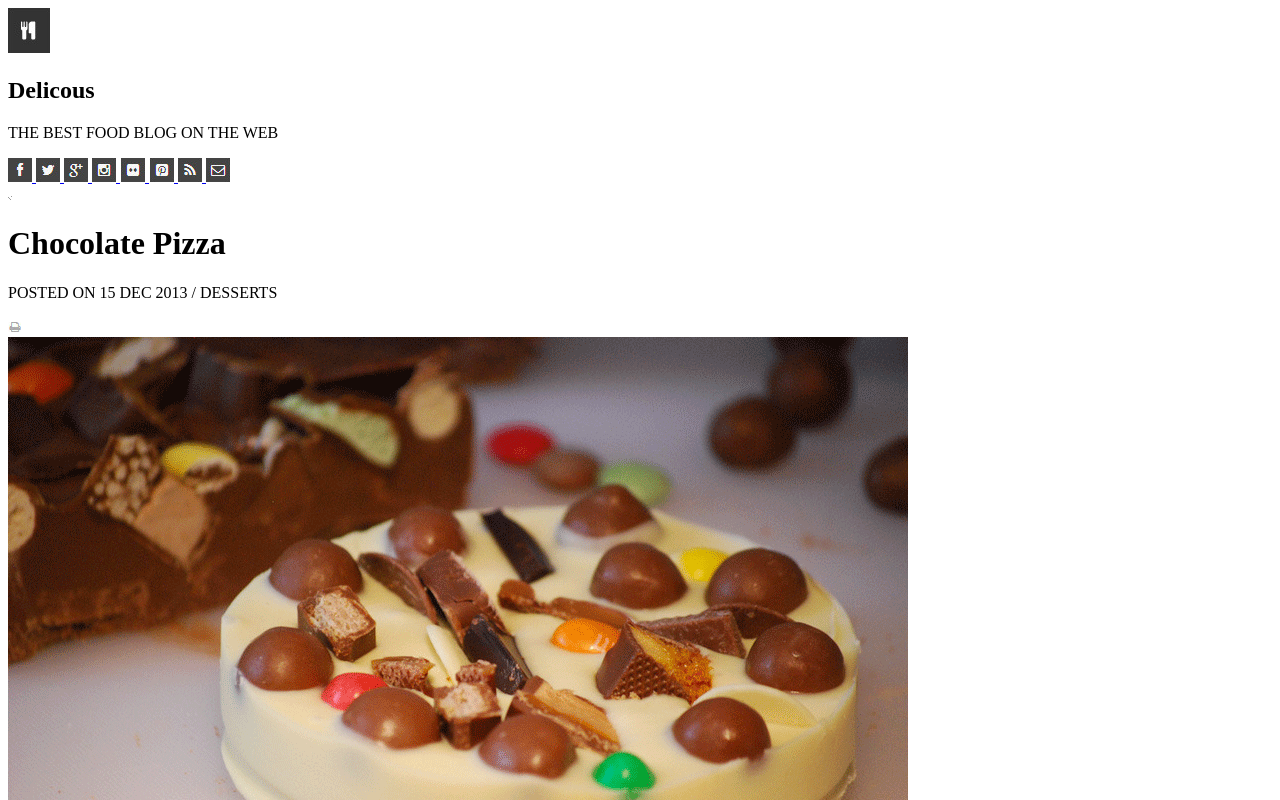
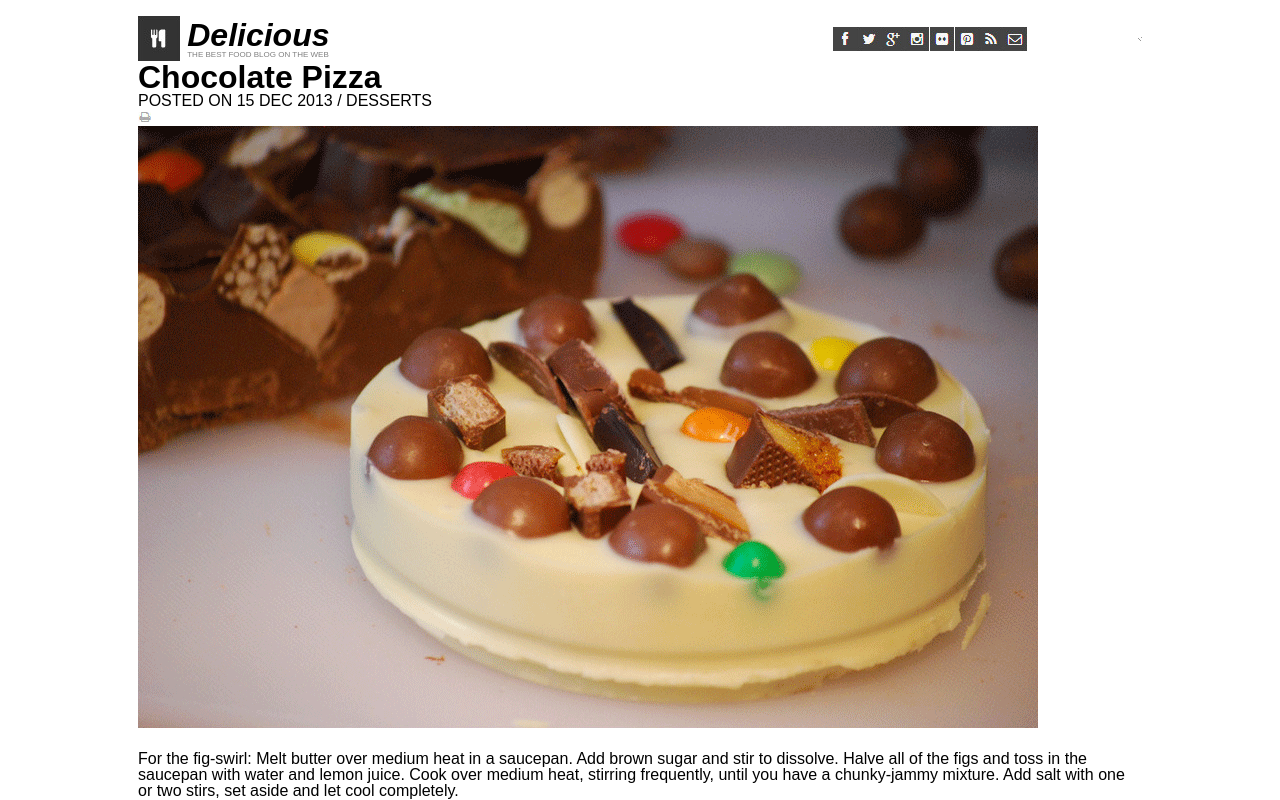
Before and after one commit to MannyGGB/chocolate-pizza, a plain HTML site: page index.html in a window 1280 px wide. Shown: the top 800 px of the page. Drawn offline with Linux system fonts and the light colour scheme.

Commit message:
Add CSS style

```diff
--- a/index.html
+++ b/index.html
@@ -3,20 +3,22 @@
   <head>
     <meta charset="UTF-8" />
     <meta name="viewport" content="width=device-width, initial-scale=1.0" />
+    <link rel="stylesheet" href="./reset.css" />
+    <link rel="stylesheet" href="./style.css" />
     <title>Chocolate Pizza</title>
   </head>
   <body>
     <header>
       <img src="lab-10a-assets-main/logo.png" alt="logo" />
       <section>
-        <h2>Delicous</h2>
+        <h2>Delicious</h2>
         <p>THE BEST FOOD BLOG ON THE WEB</p>
       </section>
       <nav>
         <a href="#facebook">
           <img src="lab-10a-assets-main/fb-icon.png" alt="facebook link" />
         </a>
-        <a href="#twiiter">
+        <a href="#twitter">
           <img src="lab-10a-assets-main/twit-icon.png" alt="twiiter link" />
         </a>
         <a href="#googleplus">
@@ -39,7 +41,7 @@
         </a>
       </nav>
       <div>
-        <img src="lab-10a-assets-main/hr-img.png"/>
+        <img src="lab-10a-assets-main/hr-img.png" />
       </div>
     </header>
     <main>
@@ -74,38 +76,51 @@
           mixture into a pyrex dish or glass tupperware. Freeze for at least two
           hours before serving.
         </p>
+      </article>
       <div>
         <ul>
           <li>1 1/2 cups milk</li>
+          <br />
           <li>1/2 cup mascarpone</li>
+          <br />
           <li>1/2 tsp pink salt</li>
-            <li>1 lb BLack Mission Figs</li>
+          <br />
+          <li>1 lb Black Mission Figs</li>
+          <br />
           <li>1/2 cup brown sugar</li>
+          <br />
           <li>2-4 tbsp water</li>
+          <br />
           <li>1 1/2 cups heavy cream</li>
+          <br />
           <li>1/3 granulated sugar</li>
+          <br />
           <li>2 egg yolks</li>
-            <li>1 lemon,juiced</li>
+          <br />
+          <li>1 lemon, juiced</li>
+          <br />
           <li>2 tbsb butter</li>
+          <br />
           <li>1 cup honey roasted pecans, roughly chopped</li>
         </ul>
       </div>
       <div>
-          <img src="lab-10a-assets-main/hr-img.png"/>
+        <img src="lab-10a-assets-main/hr-img.png" />
       </div>
-        <section>
-          <img src="lab-10a-assets-main/van-pic.png" alt="van face"/>
+      <section class="van">
+        <img src="lab-10a-assets-main/van-pic.png" alt="van face" />
         <h3>Vanessa Stevenson</h3>
-          <p>Food enthusiast, photography fan. Add a pinch of raw foodism and that's pretty much who I am.</p>
+        <p>
+          Food enthusiast, photography fan. Add a pinch of raw foodism and
+          that's pretty much who I am.
+        </p>
         <button>SHARE RECIPE</button>
       </section>
     </main>
     <footer>
-      <img src="lab-10a-assets-main/small-logo.png" alt="small logo"/>
-      <p>
-        Delicous &copy; 2013 - All Rights Reserved.
-      </p>
-      <p>Proudly published wioth Ghost.</p>
+      <img src="lab-10a-assets-main/small-logo.png" alt="small logo" />
+      <p>Delicious &copy; 2013 - All Rights Reserved.</p>
+      <p>Proudly published with Ghost.</p>
     </footer>
   </body>
 </html>
--- a/style.css
+++ b/style.css
@@ -0,0 +1,67 @@
+body {
+  max-width: 1004px;
+  margin: 0 auto;
+  font-family: sans-serif;
+}
+header {
+  display: flex;
+  max-width: 0 auto;
+  justify-content: space-between;
+  align-items: center;
+  margin-top: 1rem;
+}
+header img {
+  display: flex;
+  justify-content: center;
+}
+header h2 {
+  font-weight: bold;
+  font-style: italic;
+  font-size: 2rem;
+  position: relative;
+  right: 12.5rem;
+}
+header p {
+  font-size: 0.5rem;
+  color: grey;
+  position: relative;
+  right: 12.5rem;
+}
+nav {
+  display: flex;
+  align-items: flex-end;
+  position: relative;
+  left: 6rem;
+}
+
+main {
+  width: 1004px;
+  margin: 0 auto;
+}
+h1 {
+  font-weight: bold;
+  font-size: 2rem;
+}
+article {
+  max-width: 1004px;
+  margin: 0 auto;
+}
+article p {
+  width: fit-content;
+  margin: 20px 0;
+}
+ul {
+  background-image: url(./lab-10a-assets-main/list-bg.png);
+}
+.van {
+  display: flex;
+  max-width: 0 auto;
+  justify-content: space-between;
+  align-items: center;
+  margin-top: 1rem;
+}
+footer {
+  display: flex;
+  justify-content: center;
+  align-items: center;
+}
```
Lines whose indentation alone changed are shown as unchanged.
